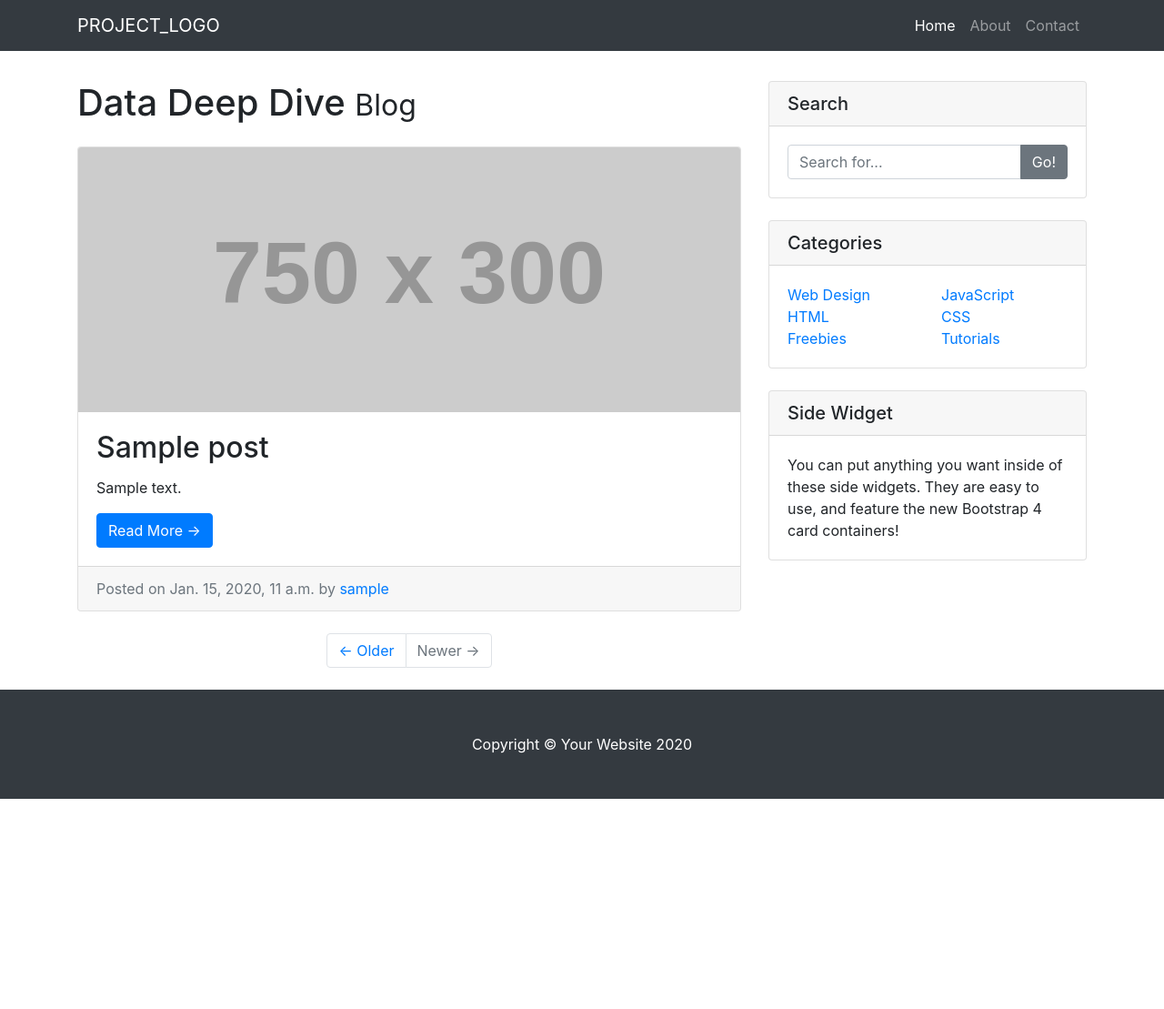
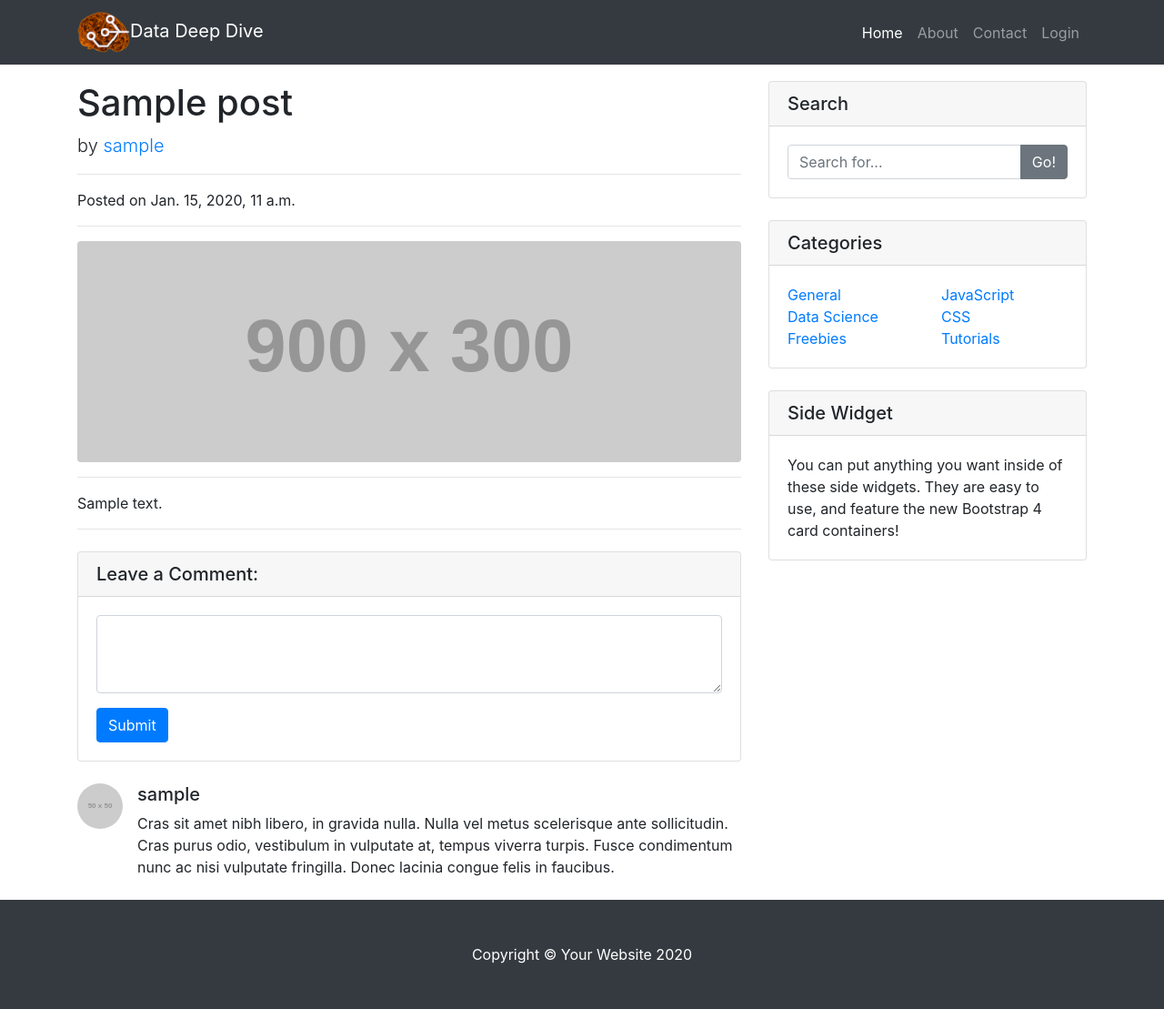
Before and after one commit to borkowskibartosz/personal_blog, a Django app: a page that uses blog/views.py in a window 1280 px wide. Shown: the whole page at 91% size. Before the commit the page ends 878 px from the top, so only its background shows below. Run offline with Django 3.2, Linux system fonts and the light colour scheme; tables that the repository leaves empty hold one stand-in row (values such as "Sample post"); grey boxes labelled with a size stand in for pictures from a placeholder-image service; some libraries are stand-ins or nearby versions.

Commit message:
Added post_detail view, all posts by user

```diff
--- a/Final_project/settings.py
+++ b/Final_project/settings.py
@@ -32,13 +32,14 @@ ALLOWED_HOSTS = []
 # Application definition
 
 INSTALLED_APPS = [
+    'blog',
     'django.contrib.admin',
     'django.contrib.auth',
     'django.contrib.contenttypes',
     'django.contrib.sessions',
     'django.contrib.messages',
     'django.contrib.staticfiles',
-    'blog',
+    'django_extensions',
 ]
 
 MIDDLEWARE = [
@@ -121,4 +122,4 @@ STATIC_URL = '/static/'
 STATICFILES_DIRS = [os.path.join(BASE_DIR, 'static'),]
 
 MEDIA_ROOT= os.path.join(BASE_DIR, 'media')
-MEDIA_URL = '/pics/'
+MEDIA_URL = '/media/'
--- a/Final_project/urls.py
+++ b/Final_project/urls.py
@@ -14,15 +14,17 @@ Including another URLconf
     2. Add a URL to urlpatterns:  url(r'^blog/', include('blog.urls'))
 """
 from django.conf.urls import url
+from django.urls import path
 from django.contrib import admin
 from blog import views
 from django.conf import settings
 from django.conf.urls.static import static
-from blog.views import MainPage
+from blog.views import PostView, MainView, AuthorView
 
 
 urlpatterns = [
     url(r'^admin/', admin.site.urls),
-    # url('', MainPage.as_view(), name='main'),
-    url('', MainPage.as_view(), name='main'),
+    path('', MainView.as_view(), name='main'),
+    path('post/<slug:post_slug>/', PostView.as_view(), name='post_details'),
+    path('author/<str:post_author>/', AuthorView.as_view(), name = 'author_posts')
 ] + static(settings.MEDIA_URL, document_root=settings.MEDIA_ROOT)
--- a/blog/admin.py
+++ b/blog/admin.py
@@ -8,7 +8,7 @@ class PostAdmin(admin.ModelAdmin):
     prepopulated_fields = {'slug': ('title',)}
 
 class CommentAdmin(admin.ModelAdmin):
-    list_display = ('content', 'rating', 'author','created_on')
+    list_display = ('content', 'rating', 'author','created_on', 'source_post')
     # list_filter = ('author')
     search_fields = ['content']
 
--- a/blog/views.py
+++ b/blog/views.py
@@ -1,9 +1,50 @@
-from django.shortcuts import render
+from django.shortcuts import render, get_object_or_404
 from django.views.generic import TemplateView
-from .models import Post
+from django.views.generic.detail import DetailView
+from django.views import View
+from .models import Post, Comment
+from django.contrib.auth.models import User
 
-# Create your views here.
-class MainPage(TemplateView):
-    template_name = 'main_t.html'
+
+class MainView(TemplateView):
+    template_name = 'main.html'
     def get_context_data(self):
         return {'posts': Post.objects.filter(status=0)}
+
+class PostView(DetailView):
+    model = Post
+    template_name = 'post_details.html'
+    slug_url_kwarg = 'post_slug'
+    slug_field = 'slug'
+
+    def get_context_data(self, **kwargs):
+        context = super().get_context_data(**kwargs)
+        comments = Comment.objects.filter(source_post__pk=context['post'].pk)
+        context['comments'] = comments
+        return context
+
+class AuthorView(TemplateView):
+    template_name = 'author_posts.html'
+    def get_context_data(self, post_author):
+
+        posts = Post.objects.filter(author__username=str(post_author))
+        ctx = {'posts': posts,
+                'author': post_author}
+        return ctx
+
+
+# class StudentSearch(TemplateView):
+#     template_name = 'student_search.html'
+#     def get_context_data(self, **kwargs):
+#         if self.request.GET:
+#             form = StudentSearchForm(self.request.GET)
+#             if form.is_valid():
+#                 students = Student.objects.filter(last_name__icontains=form.cleaned_data['name'])
+#             else:
+#                 students = []
+#         else:
+#             form = StudentSearchForm()
+#             students = None
+#         ctx = {"form": form,
+#                "students": students}
+#         return ctx
--- a/templates/base.html
+++ b/templates/base.html
@@ -1,14 +1,130 @@
 {% load static %}
-
 <!DOCTYPE html>
 <html lang="en">
+
 <head>
-    <meta charset="UTF-8">
-    <meta name="viewport" content="width=device-width, initial-scale=1.0">
-    <title>{%block title%}Main Page{%endblock%}</title>
+
+  <meta charset="utf-8">
+  <meta name="viewport" content="width=device-width, initial-scale=1, shrink-to-fit=no">
+  <meta name="description" content="">
+  <meta name="author" content="">
+
+  <title>Blog Home</title>
+
+  <!-- Bootstrap core CSS -->
+  <link href="{% static 'vendor/bootstrap/css/bootstrap.min.css' %}" rel="stylesheet">
+
+  <!-- Custom styles for this template -->
+  <link href="{% static 'css/blog-home.css' %}" rel="stylesheet">
+
 </head>
+
 <body>
-    {%block content%}
-    {%endblock%}
+
+  <!-- Navigation -->
+  <nav class="navbar navbar-expand-lg navbar-dark bg-dark fixed-top">
+    <div class="container">
+      <a class="navbar-brand" href="{% url 'main' %}"><img src="{%static "Brain_small.png"%}" alt="">Data Deep Dive</a>
+      <button class="navbar-toggler" type="button" data-toggle="collapse" data-target="#navbarResponsive" aria-controls="navbarResponsive" aria-expanded="false" aria-label="Toggle navigation">
+        <span class="navbar-toggler-icon"></span>
+      </button>
+      <div class="collapse navbar-collapse" id="navbarResponsive">
+        <ul class="navbar-nav ml-auto">
+          <li class="nav-item active">
+            <a class="nav-link" href="{% url 'main' %}">Home
+              <span class="sr-only">(current)</span>
+            </a>
+          </li>
+          <li class="nav-item">
+            <a class="nav-link" href="#">About</a>
+          </li>
+          <li class="nav-item">
+            <a class="nav-link" href="#">Contact</a>
+          </li>
+          <li class="nav-item">
+            <a class="nav-link" href="#">Login</a>
+          </li>
+        </ul>
+      </div>
+    </div>
+  </nav>
+
+{% block content %}
+{% endblock %}
+
+      <!-- Sidebar Widgets Column -->
+      <div class="col-md-4">
+
+        <!-- Search Widget -->
+        <div class="card my-4">
+          <h5 class="card-header">Search</h5>
+          <div class="card-body">
+            <div class="input-group">
+              <input type="text" class="form-control" placeholder="Search for...">
+              <span class="input-group-append">
+                <button class="btn btn-secondary" type="button">Go!</button>
+              </span>
+            </div>
+          </div>
+        </div>
+
+        <!-- Categories Widget -->
+        <div class="card my-4">
+          <h5 class="card-header">Categories</h5>
+          <div class="card-body">
+            <div class="row">
+              <div class="col-lg-6">
+                <ul class="list-unstyled mb-0">
+                  <li>
+                    <a href="#">General</a>
+                  </li>
+                  <li>
+                    <a href="#">Data Science</a>
+                  </li>
+                  <li>
+                    <a href="#">Freebies</a>
+                  </li>
+                </ul>
+              </div>
+              <div class="col-lg-6">
+                <ul class="list-unstyled mb-0">
+                  <li>
+                    <a href="#">JavaScript</a>
+                  </li>
+                  <li>
+                    <a href="#">CSS</a>
+                  </li>
+                  <li>
+                    <a href="#">Tutorials</a>
+                  </li>
+                </ul>
+              </div>
+            </div>
+          </div>
+        </div>
+
+        <!-- Side Widget -->
+        <div class="card my-4">
+          <h5 class="card-header">Side Widget</h5>
+          <div class="card-body">
+            You can put anything you want inside of these side widgets. They are easy to use, and feature the new Bootstrap 4 card containers!
+          </div>
+        </div>
+
+      </div>
+
+    </div>
+    <!-- /.row -->
+
+  </div>
+
+{% include 'footer.html' %}
+
+
+  <!-- Bootstrap core JavaScript -->
+  <script src="{% static 'vendor/jquery/jquery.min.js' %}"></script>
+  <script src="{% static 'vendor/bootstrap/js/bootstrap.bundle.min.js'%}"></script>
+
 </body>
+
 </html>
--- /dev/null
+++ b/templates/footer.html
@@ -0,0 +1,6 @@
+ {% load static %}
+  <footer class="py-5 bg-dark">
+    <div class="container">
+      <p class="m-0 text-center text-white">Copyright &copy; Your Website 2020</p>
+    </div>
+  </footer>
--- a/templates/main_t.html
+++ /dev/null
@@ -1,170 +0,0 @@
-{% load static %}
-<!DOCTYPE html>
-<html lang="en">
-
-<head>
-
-  <meta charset="utf-8">
-  <meta name="viewport" content="width=device-width, initial-scale=1, shrink-to-fit=no">
-  <meta name="description" content="">
-  <meta name="author" content="">
-
-  <title>Blog Home - Start Bootstrap Template</title>
-
-  <!-- Bootstrap core CSS -->
-  <link href="{% static 'vendor/bootstrap/css/bootstrap.min.css' %}" rel="stylesheet">
-
-  <!-- Custom styles for this template -->
-  <link href="{% static 'css/blog-home.css' %}" rel="stylesheet">
-
-</head>
-
-<body>
-
-  <!-- Navigation -->
-  <nav class="navbar navbar-expand-lg navbar-dark bg-dark fixed-top">
-    <div class="container">
-      <a class="navbar-brand" href="#">PROJECT_LOGO</a>
-      <button class="navbar-toggler" type="button" data-toggle="collapse" data-target="#navbarResponsive" aria-controls="navbarResponsive" aria-expanded="false" aria-label="Toggle navigation">
-        <span class="navbar-toggler-icon"></span>
-      </button>
-      <div class="collapse navbar-collapse" id="navbarResponsive">
-        <ul class="navbar-nav ml-auto">
-          <li class="nav-item active">
-            <a class="nav-link" href="#">Home
-              <span class="sr-only">(current)</span>
-            </a>
-          </li>
-          <li class="nav-item">
-            <a class="nav-link" href="#">About</a>
-          </li>
-          <li class="nav-item">
-            <a class="nav-link" href="#">Contact</a>
-          </li>
-        </ul>
-      </div>
-    </div>
-  </nav>
-
-  <!-- Page Content -->
-  <div class="container">
-
-    <div class="row">
-
-      <!-- Blog Entries Column -->
-      <div class="col-md-8">
-
-        <h1 class="my-4">Data Deep Dive
-          <small> Blog </small>
-        </h1>
-
-        <!-- Blog Post -->
-        {% for post in posts %}
-        <div class="card mb-4">
-          <img class="card-img-top" src="http://placehold.it/750x300" alt="Card image cap">
-          <div class="card-body">
-            <h2 class="card-title">{{post.title}}</h2>
-            <p class="card-text">{{post.content}}</p>
-            <a href="#" class="btn btn-primary">Read More &rarr;</a>
-          </div>
-          <div class="card-footer text-muted">
-            Posted on {{post.created_on}} by
-            <a href="#">{{post.author}}</a>
-          </div>
-        </div>
-        {% endfor %}
-
-        <!-- Pagination -->
-        <ul class="pagination justify-content-center mb-4">
-          <li class="page-item">
-            <a class="page-link" href="#">&larr; Older</a>
-          </li>
-          <li class="page-item disabled">
-            <a class="page-link" href="#">Newer &rarr;</a>
-          </li>
-        </ul>
-
-      </div>
-
-      <!-- Sidebar Widgets Column -->
-      <div class="col-md-4">
-
-        <!-- Search Widget -->
-        <div class="card my-4">
-          <h5 class="card-header">Search</h5>
-          <div class="card-body">
-            <div class="input-group">
-              <input type="text" class="form-control" placeholder="Search for...">
-              <span class="input-group-append">
-                <button class="btn btn-secondary" type="button">Go!</button>
-              </span>
-            </div>
-          </div>
-        </div>
-
-        <!-- Categories Widget -->
-        <div class="card my-4">
-          <h5 class="card-header">Categories</h5>
-          <div class="card-body">
-            <div class="row">
-              <div class="col-lg-6">
-                <ul class="list-unstyled mb-0">
-                  <li>
-                    <a href="#">Web Design</a>
-                  </li>
-                  <li>
-                    <a href="#">HTML</a>
-                  </li>
-                  <li>
-                    <a href="#">Freebies</a>
-                  </li>
-                </ul>
-              </div>
-              <div class="col-lg-6">
-                <ul class="list-unstyled mb-0">
-                  <li>
-                    <a href="#">JavaScript</a>
-                  </li>
-                  <li>
-                    <a href="#">CSS</a>
-                  </li>
-                  <li>
-                    <a href="#">Tutorials</a>
-                  </li>
-                </ul>
-              </div>
-            </div>
-          </div>
-        </div>
-
-        <!-- Side Widget -->
-        <div class="card my-4">
-          <h5 class="card-header">Side Widget</h5>
-          <div class="card-body">
-            You can put anything you want inside of these side widgets. They are easy to use, and feature the new Bootstrap 4 card containers!
-          </div>
-        </div>
-
-      </div>
-
-    </div>
-    <!-- /.row -->
-
-  </div>
-  <!-- /.container -->
-
-  <!-- Footer -->
-  <footer class="py-5 bg-dark">
-    <div class="container">
-      <p class="m-0 text-center text-white">Copyright &copy; Your Website 2020</p>
-    </div>
-    <!-- /.container -->
-  </footer>
-
-  <!-- Bootstrap core JavaScript -->
-  <script src="{% static 'vendor/jquery/jquery.min.js' %}"></script>
-  <script src="{% static 'vendor/bootstrap/js/bootstrap.bundle.min.js'%}"></script>
-
-</body>
-
-</html>
--- /dev/null
+++ b/templates/post_details.html
@@ -0,0 +1,68 @@
+{% extends "base.html" %}
+{% load static %}
+
+{% block content %}
+  <!-- Page Content -->
+  <div class="container">
+
+    <div class="row">
+
+      <!-- Post Content Column -->
+      <div class="col-lg-8">
+
+        <!-- Title -->
+        <h1 class="mt-4">{{post.title}}</h1>
+
+        <!-- Author -->
+        <p class="lead">
+          by
+          <a href="{% url 'author_posts' post.author %}">{{post.author}}</a>
+        </p>
+
+        <hr>
+
+        <!-- Date/Time -->
+        <p>Posted on {{post.created_on}}</p>
+
+        <hr>
+
+        <!-- Preview Image -->
+        <img class="img-fluid rounded" src="http://placehold.it/900x300" alt="">
+
+        <hr>
+
+        {{post.content|safe}}
+
+        <!-- Post Content -->
+        <hr>
+
+        <!-- Comments Form -->
+        <div class="card my-4">
+          <h5 class="card-header">Leave a Comment:</h5>
+          <div class="card-body">
+            <form>
+              <div class="form-group">
+                <textarea class="form-control" rows="3"></textarea>
+              </div>
+              <button type="submit" class="btn btn-primary">Submit</button>
+            </form>
+          </div>
+        </div>
+
+        {% for comment in comments %}
+        <!-- Single Comment -->
+        {% comment %} TODO: CRUD for comment {% endcomment %}
+        <div class="media mb-4">
+          <img class="d-flex mr-3 rounded-circle" src="http://placehold.it/50x50" alt="">
+          <div class="media-body">
+            <h5 class="mt-0">{{comment.author}} </h5>
+
+            Cras sit amet nibh libero, in gravida nulla. Nulla vel metus scelerisque ante sollicitudin. Cras purus odio, vestibulum in vulputate at, tempus viverra turpis. Fusce condimentum nunc ac nisi vulputate fringilla. Donec lacinia congue felis in faucibus.
+          </div>
+        </div>
+        {% endfor %}
+
+
+      </div>
+
+{% endblock %}
```
Also changed, not shown: TODO.txt (added, +8 -0 lines), blog/models.py (+13 -3 lines), templates/author_posts.html (added, +37 -0 lines), templates/blog-home.css (deleted, +0 -8 lines), templates/main.html (+38 -16 lines), blog/migrations/0004_auto_20200813_2150.py (added), static/750x300.png (added), static/Brain_small.png (added), static/brain-simple-mesh_1_pixel2_small.png (added), 1 other file.
